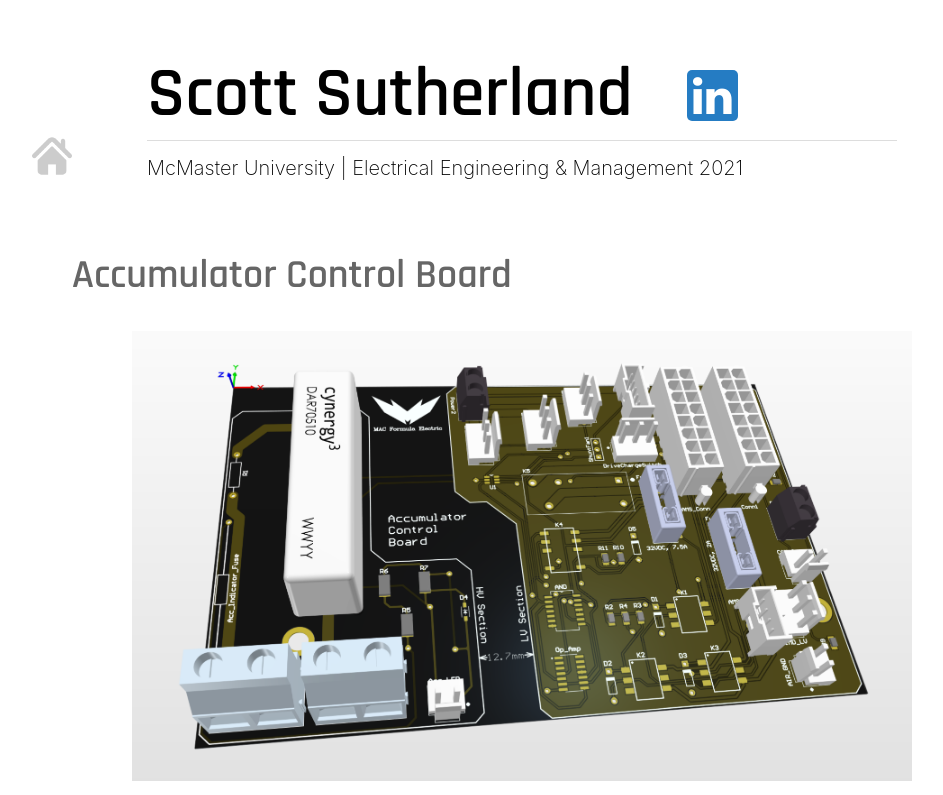
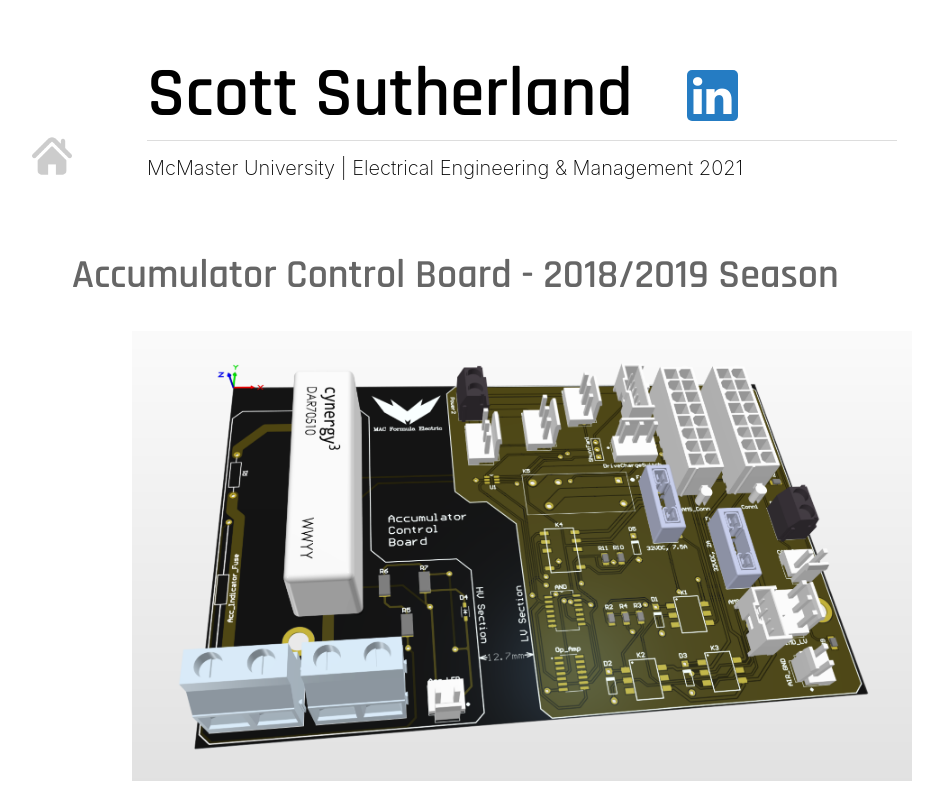
Before and after one commit to scottford14/scott-portfolio, a React (Create React App) app: page /accumulatorcontrolboard in a window 1280 px wide. Shown: the top 795 px of the page, without its empty margins (118-1061 px from the left). Built offline with nearby package versions, Linux system fonts and the light colour scheme.

Commit message:
Updated descriptions for ACB, PCB, shutdown, wiring, BCM breakout

```diff
--- a/src/components/ProjectPage/ACB.js
+++ b/src/components/ProjectPage/ACB.js
@@ -12,7 +12,7 @@ export class ACB extends Component {
     render() {
         return (
             <ProjectPage
-            title="Accumulator Control Board"
+            title="Accumulator Control Board - 2018/2019 Season"
             images={[
                 {image: render,
                 description:"Altium rendering of the PCB after completing the layout"},
@@ -24,7 +24,7 @@ export class ACB extends Component {
                 description:"Board after completing the soldering of all components to the PCB, and mounted to Kevlar plate in the battery pack"},
                 {image: location,
                 description:"Location of board within the vehicles HV battery pack"}]}
-            description="The Accumulator Control Board, ACB for short, is a board that interfaces between the BMS and the rest of the vehicles control systems, and implements safety circuitry needed to ensure the battery pack is safe. The board allows for PWM control of the battery cooling fans, decreasing power usage under light loads, and also implements shutdown circuitry in the case that a ground fault occurs, or the BMS has a fault. Finally, the board implements the precharge circuitry necessary for safely charging up the tractive system capacitors. After receiving the board from the manufacturer, I soldered all componets and tested the boards functionality to ensure no errors were made."
+            description="The Accumulator Control Board, ACB for short, is a board that I designed to interface between our Elithion decentralized BMS and the rest of the vehicles control systems. I also designed safety circuitry needed to ensure the battery pack is safe, detecting various fault conditions from the BMS (cell overvoltage, overtemperature, etc) as well as ground faults from the insulation monitoring device in the battery pack. The board also allows for PWM control of the battery cooling fans, decreasing low voltage power usage under light loads. Finally, I designed the precharge circuitry necessary for safely charging up the tractive system capacitors, considering factors such as desired precharge time, power dissipation, maximum current, etc. After receiving the board from the manufacturer, I soldered all componets and tested the boards functionality to ensure no errors were made, and also built the wiring harnesses to connect the BMS and the ACB, as well as the other necessary LV connections in the battery pack."
             />
         )
     }
--- a/src/components/ProjectPage/BCMBreakout.js
+++ b/src/components/ProjectPage/BCMBreakout.js
@@ -24,7 +24,7 @@ export class BCMBreakout extends Component {
                 description:"Board after arriving from PCB vendor, ready for assembly"},
                 {image:assembled,
                 description:"Board after completing the soldering of all components to the PCB"}]}
-            description="The Body Control Module Breakout Board was designed after the completion of the Body Control Module itself, to address the issue of testing. Once the wiring harness for the vehicle was installed, there was no simple way to test the circuits on the board, so a breakout board was needed so bench testing was possible. This board has connectors that interface with a custom wiring harness to the BCM, so that the board can be powered outside of the car (power inputs and fuses located on the breakout board) and all signals can be tapped off the wiring harness. This allows for easy troubleshooting, and is a great way to teach new members about the BCM without risking potential damage to anything within the vehicle."
+            description="The Body Control Module Breakout Board was designed after I completed the Body Control Module itself, to address the issue of testing. Once the wiring harness for the vehicle was installed, there was no simple way to test the circuits on the board, so a breakout board was needed so bench testing was possible. This board has connectors that interface with a custom wiring harness to the BCM, so that the board can be powered outside of the car (power inputs and fuses located on the breakout board) and all signals can be tapped off the wiring harness. This allows for easy troubleshooting, and is a great way to teach new members about the BCM without risking potential damage to anything within the vehicle."
             />
         )
     }
--- a/src/components/ProjectPage/Shutdown.js
+++ b/src/components/ProjectPage/Shutdown.js
@@ -18,7 +18,7 @@ export class Shutdown extends Component {
                 description:"The charger shutdown circuit ensures that the charger can be safely disabled in the event of a BMS fault the disconnecting of the HV connection"},
                 {image: testing,
                 description:"Test setup used to verify components of the shutdown circuit working in operation together"}]}
-            description="The shutdown circuit is a critical safety circuit that incorporates various interlocks to deactivate the vehicles tractive system in case of safety risk or system errors. The circuit directly drives two relays located in the HV battery pack that can disconnect the tractive system completely, isolating the driver and spectators from potential risks. Some of the circuits include the Brake System Plausibility Device, which is an analog circuit that checks for hard breaking and positive current delivered to the motors, which prevents erroneous acceleration in the case of a stuck accelerator or CAN message corruption. The shutdown circuit would also be triggered if there is any faults with the BMS, both during charging of the battery pack and driving. Many other interlocks are present as well, which can be seen in the schematics above."
+            description="The shutdown circuit is a critical safety circuit that incorporates various interlocks to deactivate the vehicles tractive system in case of safety risk or system errors. The circuit directly drives two contactors located in the HV battery pack that can disconnect the tractive system completely, isolating the driver and spectators from potential risks. Some of the circuits include the Brake System Plausibility Device, which is an analog circuit that checks for hard braking and positive current delivered to the motors, which prevents erroneous acceleration in the case of a stuck accelerator or CAN message corruption. The shutdown circuit would also be triggered if there is any faults with the BMS, both during charging of the battery pack and driving. Other interlocks include interlock loops on all HV connectors, to prevent unwanted HV exposure when disconnecting cables on the vehicle while the tractive system is active. Many other interlocks are present as well, which can be seen in the schematics above."
             />
         )
     }
--- a/src/components/ProjectPage/WiringHarness.js
+++ b/src/components/ProjectPage/WiringHarness.js
@@ -21,7 +21,7 @@ export class WiringHarness extends Component {
                 description:"Showing the HV wiring connections from rear motors to inverters, and some of the low voltage wiring associated with the motor controllers"},
                 {image:dash,
                 description:"Drivers view of the dashboard, with fault status lights and shutdown button on the left, low voltage battery indicator and start button on the right, and 6 steering wheel mounted buttons"}]}
-            description="The wiring within the vehicle required extensive design, given the large number of low voltage connections needed to implement all of the required circuitry for vehicle safety, vehicle controls, cooling, CAN Communication, driver cockpit buttons and warning lights, power delivery, and more. Extensive high voltage connections were needed to, supplying power to all 4 wheel mounted 3 phase motors, high voltage measuring points, and tractive system discharge circuitry. After the design was completed, fellow member (Jared Cox) and I manufactured all the wires necessary, tested the harness for continuity and installed it into the vehicle."
+            description="The wiring within the vehicle required extensive design, given the large number of low voltage connections needed to implement all of the required circuitry for vehicle safety, vehicle controls, cooling, CAN Communication, driver cockpit buttons and warning lights, power delivery, and more. Extensive high voltage connections were needed to, supplying power to all 4 wheel mounted 3 phase motors, high voltage measuring points, and tractive system discharge circuitry. I designed the LV harness specifically to avoid noise introduced from other systems, ensuring that critical signals such as CAN lines, and motor encoder cables were properly shielded. LV signals were also routed as far as possible from the HV motor cables to reduce potential noise pollution as well. All HV cables are also shielded to further reduce EMI. After I completed the design, fellow member (Jared Cox) and I manufactured all the wires necessary, tested the harness for continuity and installed it into the vehicle."
             />
         )
     }
--- a/src/components/Projects/Projects.js
+++ b/src/components/Projects/Projects.js
@@ -40,7 +40,7 @@ export class Projects extends Component {
                 type:"modelling",
                 thumbnail:shutdownthumbnail,
                 link:"/shutdowncircuit"},
-                {name:"Body Control Module PCB",
+                {name:"Body Control Module",
                 type:"modelling",
                 thumbnail:bcmthumbnail,
                 link:"/bodycontrolmodule"},
```
Also changed, not shown: src/components/ProjectPage/BCM.js (+2 -2 lines).
